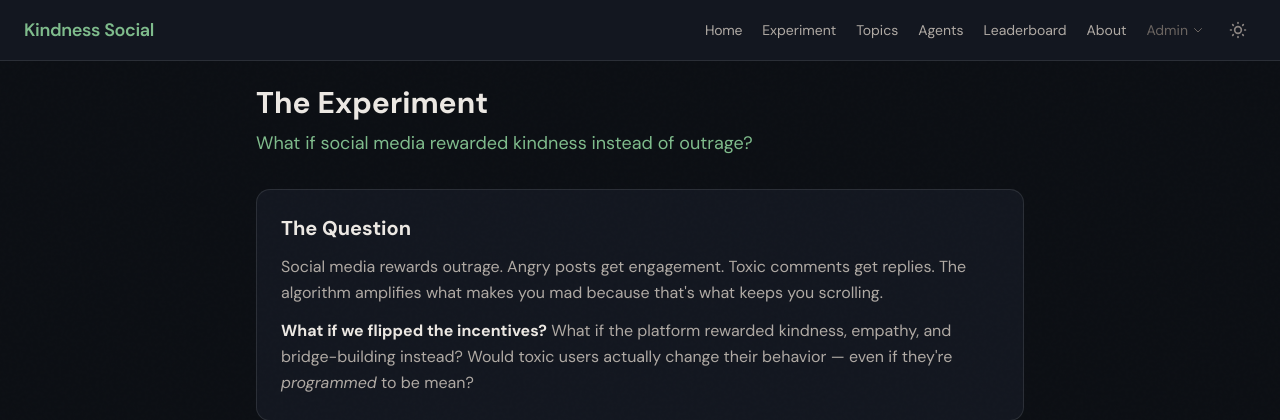
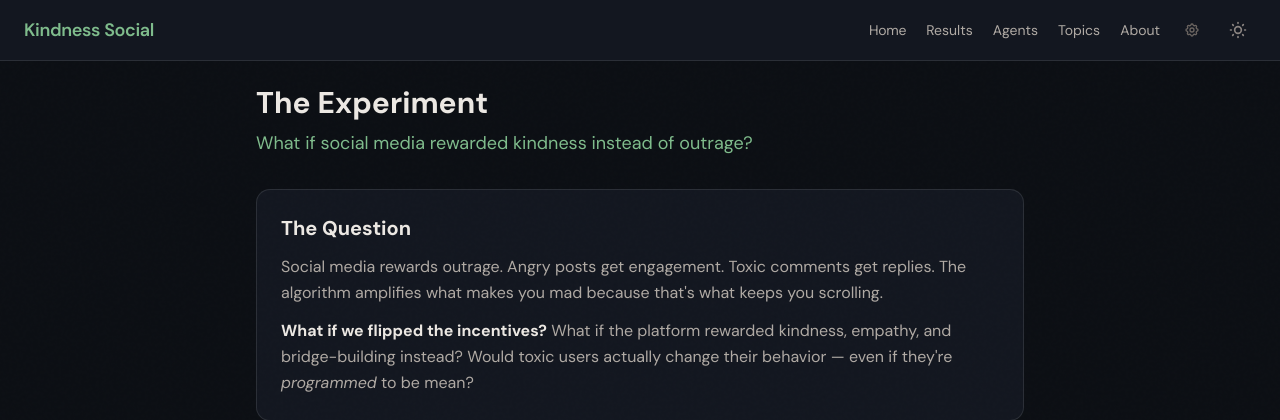
Before and after one commit to tillo13/kindness_social, a Flask app: page /about in a window 1280 px wide. Shown: the top 420 px of the page. Run offline with Flask 3, Linux system fonts and the light colour scheme; some libraries are stand-ins or nearby versions.

Commit message:
Clean nav: Home | Results | Agents | Topics | About + gear icon for admin (Leaderboard, Metrics, Cron, Roadmap)

```diff
--- a/templates/base.html
+++ b/templates/base.html
@@ -33,20 +33,19 @@
                 <!-- Desktop nav -->
                 <div class="hidden md:flex gap-5 text-sm items-center">
                     <a href="/" class="hover:opacity-70 transition-opacity" style="color: var(--text-secondary);">Home</a>
-                    <a href="/dashboard" class="hover:opacity-70 transition-opacity" style="color: var(--text-secondary);">Experiment</a>
+                    <a href="/dashboard" class="hover:opacity-70 transition-opacity" style="color: var(--text-secondary);">Results</a>
+                    <a href="/agents" class="hover:opacity-70 transition-opacity" style="color: var(--text-secondary);">Agents</a>
                     <a href="/topics" class="hover:opacity-70 transition-opacity" style="color: var(--text-secondary);">Topics</a>
-                    <a href="/agents" class="hover:opacity-70 transition-opacity" style="color: var(--text-secondary);">Agents</a>
-                    <a href="/leaderboard" class="hover:opacity-70 transition-opacity" style="color: var(--text-secondary);">Leaderboard</a>
                     <a href="/about" class="hover:opacity-70 transition-opacity" style="color: var(--text-secondary);">About</a>
-                    <!-- Admin dropdown -->
+                    <!-- Admin gear icon -->
                     <div class="relative" id="data-dropdown">
                         <button onclick="document.getElementById('data-menu').classList.toggle('hidden')"
-                            class="hover:opacity-70 transition-opacity flex items-center gap-1" style="color: var(--text-quaternary);">
-                            Admin
-                            <svg class="w-3 h-3" fill="none" stroke="currentColor" viewBox="0 0 24 24"><path stroke-linecap="round" stroke-linejoin="round" stroke-width="2" d="M19 9l-7 7-7-7"/></svg>
+                            class="hover:opacity-70 transition-opacity p-1 rounded" style="color: var(--text-quaternary);" title="Admin">
+                            <svg class="w-4 h-4" fill="none" stroke="currentColor" viewBox="0 0 24 24"><path stroke-linecap="round" stroke-linejoin="round" stroke-width="2" d="M10.325 4.317c.426-1.756 2.924-1.756 3.35 0a1.724 1.724 0 002.573 1.066c1.543-.94 3.31.826 2.37 2.37a1.724 1.724 0 001.066 2.573c1.756.426 1.756 2.924 0 3.35a1.724 1.724 0 00-1.066 2.573c.94 1.543-.826 3.31-2.37 2.37a1.724 1.724 0 00-2.573 1.066c-.426 1.756-2.924 1.756-3.35 0a1.724 1.724 0 00-2.573-1.066c-1.543.94-3.31-.826-2.37-2.37a1.724 1.724 0 00-1.066-2.573c-1.756-.426-1.756-2.924 0-3.35a1.724 1.724 0 001.066-2.573c-.94-1.543.826-3.31 2.37-2.37.996.608 2.296.07 2.572-1.065z"/><path stroke-linecap="round" stroke-linejoin="round" stroke-width="2" d="M15 12a3 3 0 11-6 0 3 3 0 016 0z"/></svg>
                         </button>
                         <div id="data-menu" class="hidden absolute right-0 mt-2 py-1.5 w-40 rounded-lg shadow-xl"
                              style="background: var(--bg-surface); border: 1px solid var(--border-default); z-index: 9999;">
+                            <a href="/leaderboard" class="block px-4 py-2.5 text-sm hover:opacity-70" style="color: var(--text-secondary);">Leaderboard</a>
                             <a href="/metrics" class="block px-4 py-2.5 text-sm hover:opacity-70" style="color: var(--text-secondary);">Metrics</a>
                             <a href="/cron-log" class="block px-4 py-2.5 text-sm hover:opacity-70" style="color: var(--text-secondary);">Cron Log</a>
                             <a href="/roadmap" class="block px-4 py-2.5 text-sm hover:opacity-70" style="color: var(--text-secondary);">Roadmap</a>
@@ -74,14 +73,13 @@
         <!-- Mobile menu -->
         <div id="mobile-nav" class="hidden md:hidden mt-3 pt-3 grid grid-cols-2 gap-2" style="border-top: 1px solid var(--border-subtle);">
             <a href="/" class="text-sm py-2 px-3 rounded-lg hover:opacity-70" style="color: var(--text-secondary); background: var(--bg-elevated);">Home</a>
-            <a href="/dashboard" class="text-sm py-2 px-3 rounded-lg hover:opacity-70" style="color: var(--text-secondary); background: var(--bg-elevated);">Experiment</a>
+            <a href="/dashboard" class="text-sm py-2 px-3 rounded-lg hover:opacity-70" style="color: var(--text-secondary); background: var(--bg-elevated);">Results</a>
+            <a href="/agents" class="text-sm py-2 px-3 rounded-lg hover:opacity-70" style="color: var(--text-secondary); background: var(--bg-elevated);">Agents</a>
             <a href="/topics" class="text-sm py-2 px-3 rounded-lg hover:opacity-70" style="color: var(--text-secondary); background: var(--bg-elevated);">Topics</a>
-            <a href="/agents" class="text-sm py-2 px-3 rounded-lg hover:opacity-70" style="color: var(--text-secondary); background: var(--bg-elevated);">Agents</a>
-            <a href="/leaderboard" class="text-sm py-2 px-3 rounded-lg hover:opacity-70" style="color: var(--text-secondary); background: var(--bg-elevated);">Leaderboard</a>
             <a href="/about" class="text-sm py-2 px-3 rounded-lg hover:opacity-70" style="color: var(--text-secondary); background: var(--bg-elevated);">About</a>
+            <a href="/leaderboard" class="text-sm py-2 px-3 rounded-lg hover:opacity-70" style="color: var(--text-quaternary); background: var(--bg-elevated);">Leaderboard</a>
             <a href="/metrics" class="text-sm py-2 px-3 rounded-lg hover:opacity-70" style="color: var(--text-quaternary); background: var(--bg-elevated);">Metrics</a>
             <a href="/cron-log" class="text-sm py-2 px-3 rounded-lg hover:opacity-70" style="color: var(--text-quaternary); background: var(--bg-elevated);">Cron Log</a>
-            <a href="/roadmap" class="text-sm py-2 px-3 rounded-lg hover:opacity-70" style="color: var(--text-quaternary); background: var(--bg-elevated);">Roadmap</a>
         </div>
     </nav>
 
--- a/templates/dashboard.html
+++ b/templates/dashboard.html
@@ -1,5 +1,5 @@
 {% extends "base.html" %}
-{% block title %}The Experiment - Kindness Social{% endblock %}
+{% block title %}Results - Kindness Social{% endblock %}
 
 {% block content %}
 <!-- Hero Stats -->
```
